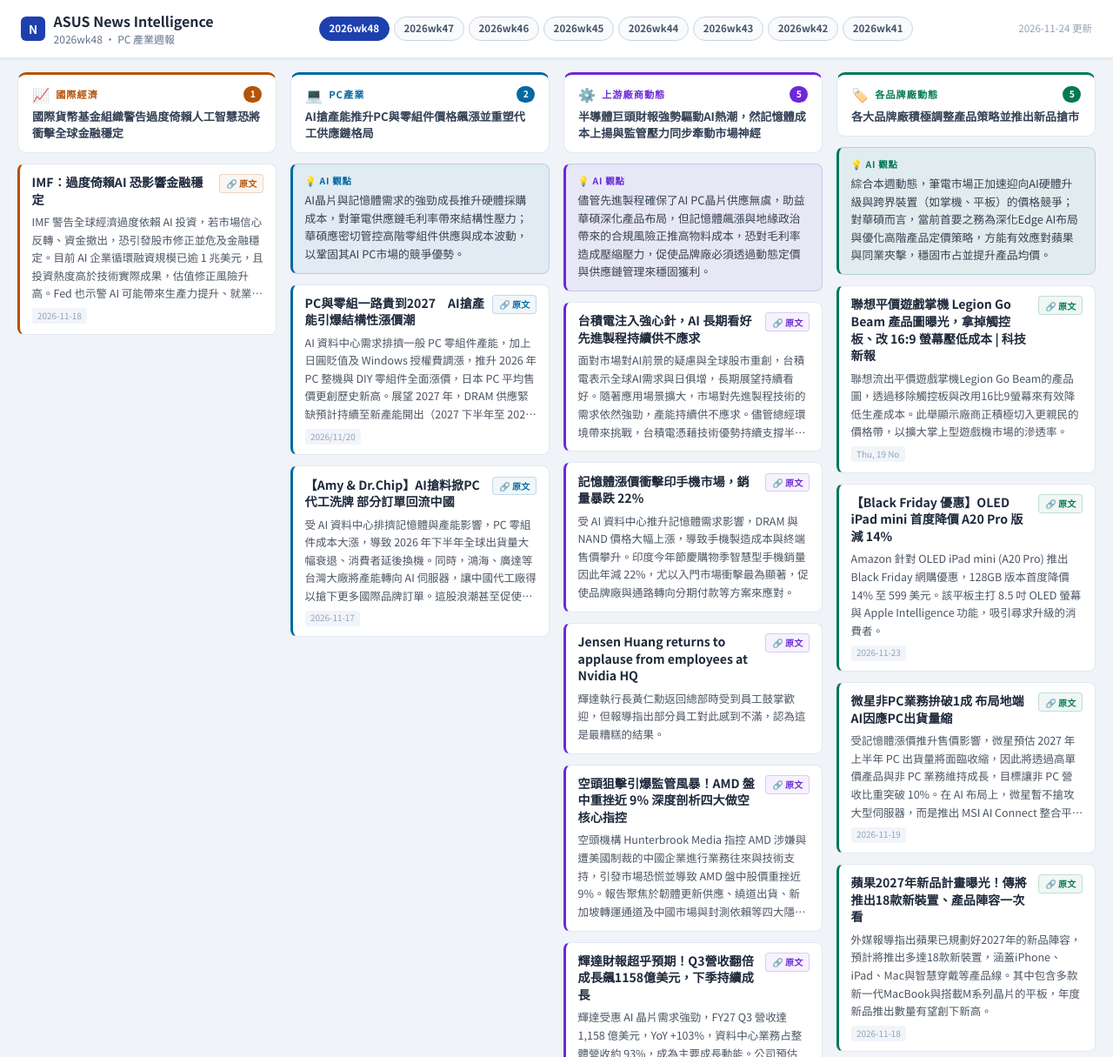
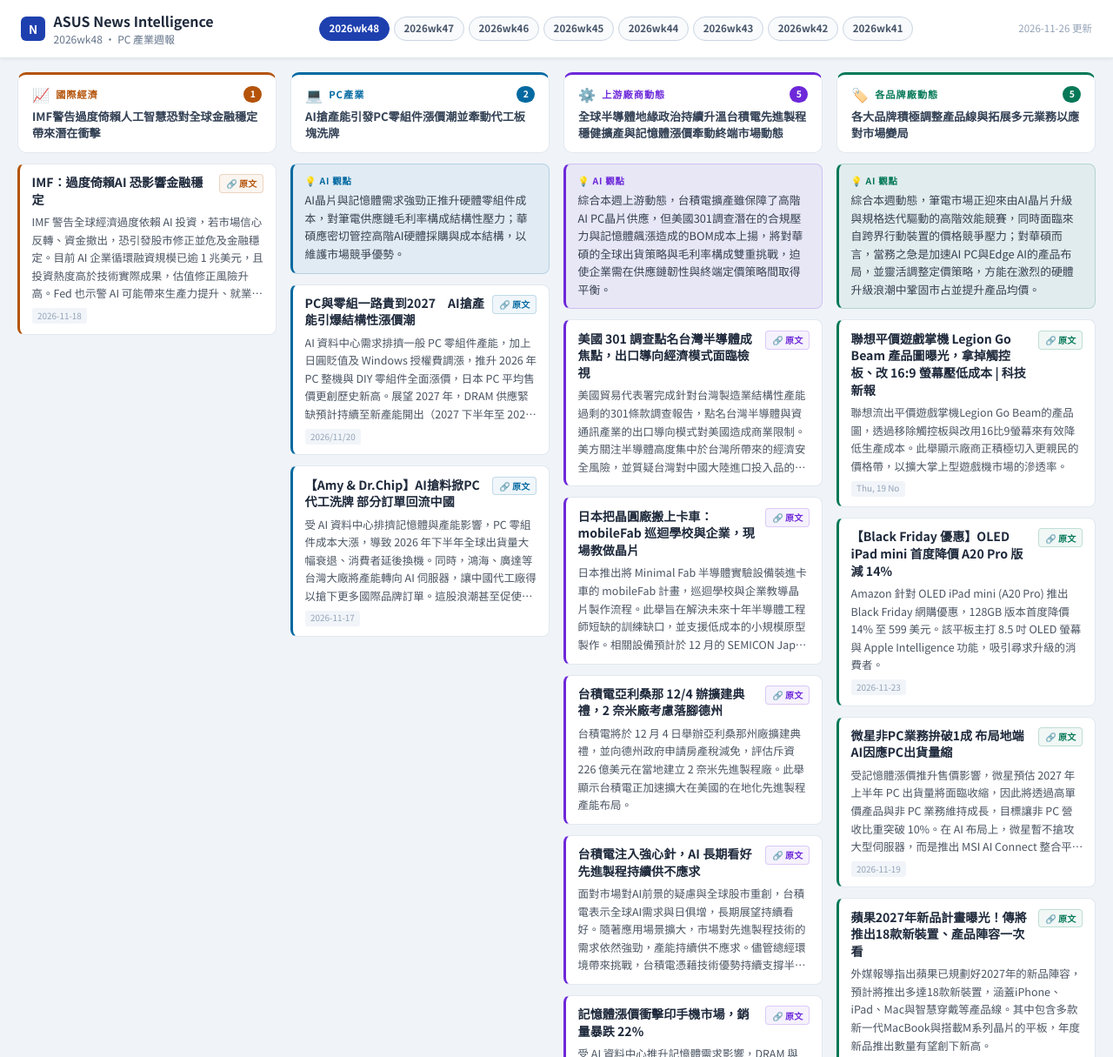
Before and after one commit to AngelaHNWang/Weekly-News-Summary, a plain HTML site: page archive/2026wk48.html in a window 1280 px wide. Shown: the top 1215 px of the page at 87% size. Drawn offline with Linux system fonts and the light colour scheme.

Commit message:
Auto update news dashboard (2026-11-26 09:04)

```diff
--- a/archive/2026wk48.html
+++ b/archive/2026wk48.html
@@ -176,7 +176,7 @@
             </div>
         </div>
         <div class="history-nav"><a href="2026wk48.html" class="week-pill active">2026wk48</a><a href="2026wk47.html" class="week-pill">2026wk47</a><a href="2026wk46.html" class="week-pill">2026wk46</a><a href="2026wk45.html" class="week-pill">2026wk45</a><a href="2026wk44.html" class="week-pill">2026wk44</a><a href="2026wk43.html" class="week-pill">2026wk43</a><a href="2026wk42.html" class="week-pill">2026wk42</a><a href="2026wk41.html" class="week-pill">2026wk41</a></div>
-        <div class="header-date">2026-11-24 更新</div>
+        <div class="header-date">2026-11-26 更新</div>
     </div>
     <div class="news-grid"><div class="news-col" style="--cat-color:#b45309; --cat-bg:rgba(180,83,9,0.06); --cat-border:rgba(180,83,9,0.2);">
                 <div class="cat-header">
@@ -185,7 +185,7 @@
                         <span class="cat-label">國際經濟</span>
                         <span class="cat-count">1</span>
                     </div>
-                    <div class="cat-summary">國際貨幣基金組織警告過度倚賴人工智慧恐將衝擊全球金融穩定</div>
+                    <div class="cat-summary">IMF警告過度倚賴人工智慧恐對全球金融穩定帶來潛在衝擊</div>
                 </div>
 
                         <div class="news-item">
@@ -203,12 +203,12 @@
                         <span class="cat-label">PC產業</span>
                         <span class="cat-count">2</span>
                     </div>
-                    <div class="cat-summary">AI搶產能推升PC與零組件價格飆漲並重塑代工供應鏈格局</div>
+                    <div class="cat-summary">AI搶產能引發PC零組件漲價潮並牽動代工板塊洗牌</div>
                 </div>
 
                     <div class="ai-insight">
                         <div class="ai-label">💡 AI 觀點</div>
-                        <div class="ai-text">AI晶片與記憶體需求的強勁成長推升硬體採購成本，對筆電供應鏈毛利率帶來結構性壓力；華碩應密切管控高階零組件供應與成本波動，以鞏固其AI PC市場的競爭優勢。</div>
+                        <div class="ai-text">AI晶片與記憶體需求強勁正推升硬體零組件成本，對筆電供應鏈毛利率構成結構性壓力；華碩應密切管控高階AI硬體採購與成本結構，以維護市場競爭優勢。</div>
                     </div>
 
                         <div class="news-item">
@@ -235,13 +235,40 @@
                         <span class="cat-label">上游廠商動態</span>
                         <span class="cat-count">5</span>
                     </div>
-                    <div class="cat-summary">半導體巨頭財報強勢驅動AI熱潮，然記憶體成本上揚與監管壓力同步牽動市場神經</div>
+                    <div class="cat-summary">全球半導體地緣政治持續升溫台積電先進製程穩健擴產與記憶體漲價牽動終端市場動態</div>
                 </div>
 
                     <div class="ai-insight">
                         <div class="ai-label">💡 AI 觀點</div>
-                        <div class="ai-text">儘管先進製程確保了AI PC晶片供應無虞，助益華碩深化產品布局，但記憶體飆漲與地緣政治帶來的合規風險正推高物料成本，恐對毛利率造成壓縮壓力，促使品牌廠必須透過動態定價與供應鏈管理來穩固獲利。</div>
+                        <div class="ai-text">綜合本週上游動態，台積電擴產雖保障了高階AI PC晶片供應，但美國301調查潛在的合規壓力與記憶體飆漲造成的BOM成本上揚，將對華碩的全球出貨策略與毛利率構成雙重挑戰，迫使企業需在供應鏈韌性與終端定價策略間取得平衡。</div>
                     </div>
+
+                        <div class="news-item">
+                            <div class="news-row">
+                                <h4 class="news-title">美國 301 調查點名台灣半導體成焦點，出口導向經濟模式面臨檢視</h4>
+                                <a href="https://finance.technews.tw/2026/11/26/us-section-301-investigation-singles-out-taiwans-semiconductor-sector/" target="_blank" class="link-btn">🔗 原文</a>
+                            </div>
+                            <p class="news-body">美國貿易代表署完成針對台灣製造業結構性產能過剩的301條款調查報告，點名台灣半導體與資通訊產業的出口導向模式對美國造成商業限制。美方關注半導體高度集中於台灣所帶來的經濟安全風險，並質疑台灣對中國大陸進口投入品的管控機制。此舉顯示美國正尋求重新調整全球製造業分工與關鍵產業供應鏈布局。</p>
+
+                        </div>
+
+                        <div class="news-item">
+                            <div class="news-row">
+                                <h4 class="news-title">日本把晶圓廠搬上卡車：mobileFab 巡迴學校與企業，現場教做晶片</h4>
+                                <a href="https://technews.tw/2026/11/26/japan-puts-chipmaking-labs-inside-trucks-with-mobilefab/" target="_blank" class="link-btn">🔗 原文</a>
+                            </div>
+                            <p class="news-body">日本推出將 Minimal Fab 半導體實驗設備裝進卡車的 mobileFab 計畫，巡迴學校與企業教導晶片製作流程。此舉旨在解決未來十年半導體工程師短缺的訓練缺口，並支援低成本的小規模原型製作。相關設備預計於 12 月的 SEMICON Japan 2026 亮相。</p>
+
+                        </div>
+
+                        <div class="news-item">
+                            <div class="news-row">
+                                <h4 class="news-title">台積電亞利桑那 12/4 辦擴建典禮，2 奈米廠考慮落腳德州</h4>
+                                <a href="https://technews.tw/2026/11/25/tsmc-arizona-expansion-ceremony-dec-4-2nm-fab-texas-consideration/" target="_blank" class="link-btn">🔗 原文</a>
+                            </div>
+                            <p class="news-body">台積電將於 12 月 4 日舉辦亞利桑那州廠擴建典禮，並向德州政府申請房產稅減免，評估斥資 226 億美元在當地建立 2 奈米先進製程廠。此舉顯示台積電正加速擴大在美國的在地化先進製程產能布局。</p>
+
+                        </div>
 
                         <div class="news-item">
                             <div class="news-row">
@@ -260,33 +287,6 @@
                             <p class="news-body">受 AI 資料中心推升記憶體需求影響，DRAM 與 NAND 價格大幅上漲，導致手機製造成本與終端售價攀升。印度今年節慶購物季智慧型手機銷量因此年減 22%，尤以入門市場衝擊最為顯著，促使品牌廠與通路轉向分期付款等方案來應對。</p>
 
                         </div>
-
-                        <div class="news-item">
-                            <div class="news-row">
-                                <h4 class="news-title">Jensen Huang returns to applause from employees at Nvidia HQ</h4>
-                                <a href="https://www.tomshardware.com/tech-industry/big-tech/jensen-huang-returns-to-applause-from-employees-at-nvidia-hq-some-employees-reportedly-disgruntled-by-return-saying-this-is-the-worst-outcome" target="_blank" class="link-btn">🔗 原文</a>
-                            </div>
-                            <p class="news-body">輝達執行長黃仁勳返回總部時受到員工鼓掌歡迎，但報導指出部分員工對此感到不滿，認為這是最糟糕的結果。</p>
-
-                        </div>
-
-                        <div class="news-item">
-                            <div class="news-row">
-                                <h4 class="news-title">空頭狙擊引爆監管風暴！AMD 盤中重挫近 9% 深度剖析四大做空核心指控</h4>
-                                <a href="https://finance.technews.tw/2026/11/20/amd-plunges-nearly-9-during-trading-an-in-depth-analysis-of-four-key-allegations-from-short-sellers/" target="_blank" class="link-btn">🔗 原文</a>
-                            </div>
-                            <p class="news-body">空頭機構 Hunterbrook Media 指控 AMD 涉嫌與遭美國制裁的中國企業進行業務往來與技術支持，引發市場恐慌並導致 AMD 盤中股價重挫近 9%。報告聚焦於韌體更新供應、繞道出貨、新加坡轉運通道及中國市場與封測依賴等四大隱憂。AMD 官方已對此嚴正否認，強調全面遵守美國出口管制法規。</p>
-
-                        </div>
-
-                        <div class="news-item">
-                            <div class="news-row">
-                                <h4 class="news-title">輝達財報超乎預期！Q3營收翻倍成長飆1158億美元，下季持續成長</h4>
-                                <a href="https://www.gvm.com.tw/article/134616" target="_blank" class="link-btn">🔗 原文</a>
-                            </div>
-                            <p class="news-body">輝達受惠 AI 晶片需求強勁，FY27 Q3 營收達 1,158 億美元，YoY +103%，資料中心業務占整體營收約 93%，成為主要成長動能。公司預估 Q4 營收將進一步成長至 1,300 億美元，顯示 AI 基礎建設投資需求持續強勁，惟後續毛利率及 AI 投資回報仍值得關注。</p>
-                            <span class="news-time">2026-11-18</span>
-                        </div>
                         </div><div class="news-col" style="--cat-color:#047857; --cat-bg:rgba(4,120,87,0.06); --cat-border:rgba(4,120,87,0.2);">
                 <div class="cat-header">
                     <div class="cat-meta">
@@ -294,12 +294,12 @@
                         <span class="cat-label">各品牌廠動態</span>
                         <span class="cat-count">5</span>
                     </div>
-                    <div class="cat-summary">各大品牌廠積極調整產品策略並推出新品搶市</div>
+                    <div class="cat-summary">各大品牌積極調整產品線與拓展多元業務以應對市場變局</div>
                 </div>
 
                     <div class="ai-insight">
                         <div class="ai-label">💡 AI 觀點</div>
-                        <div class="ai-text">綜合本週動態，筆電市場正加速迎向AI硬體升級與跨界裝置（如掌機、平板）的價格競爭；對華碩而言，當前首要之務為深化Edge AI布局與優化高階產品定價策略，方能有效應對蘋果與同業夾擊，穩固市占並提升產品均價。</div>
+                        <div class="ai-text">綜合本週動態，筆電市場正迎來由AI晶片升級與規格迭代驅動的高階效能競賽，同時面臨來自跨界行動裝置的價格競爭壓力；對華碩而言，當務之急是加速AI PC與Edge AI的產品布局，並靈活調整定價策略，方能在激烈的硬體升級浪潮中鞏固市占並提升產品均價。</div>
                     </div>
 
                         <div class="news-item">
```
Also changed, not shown: index.html (+35 -35 lines).
